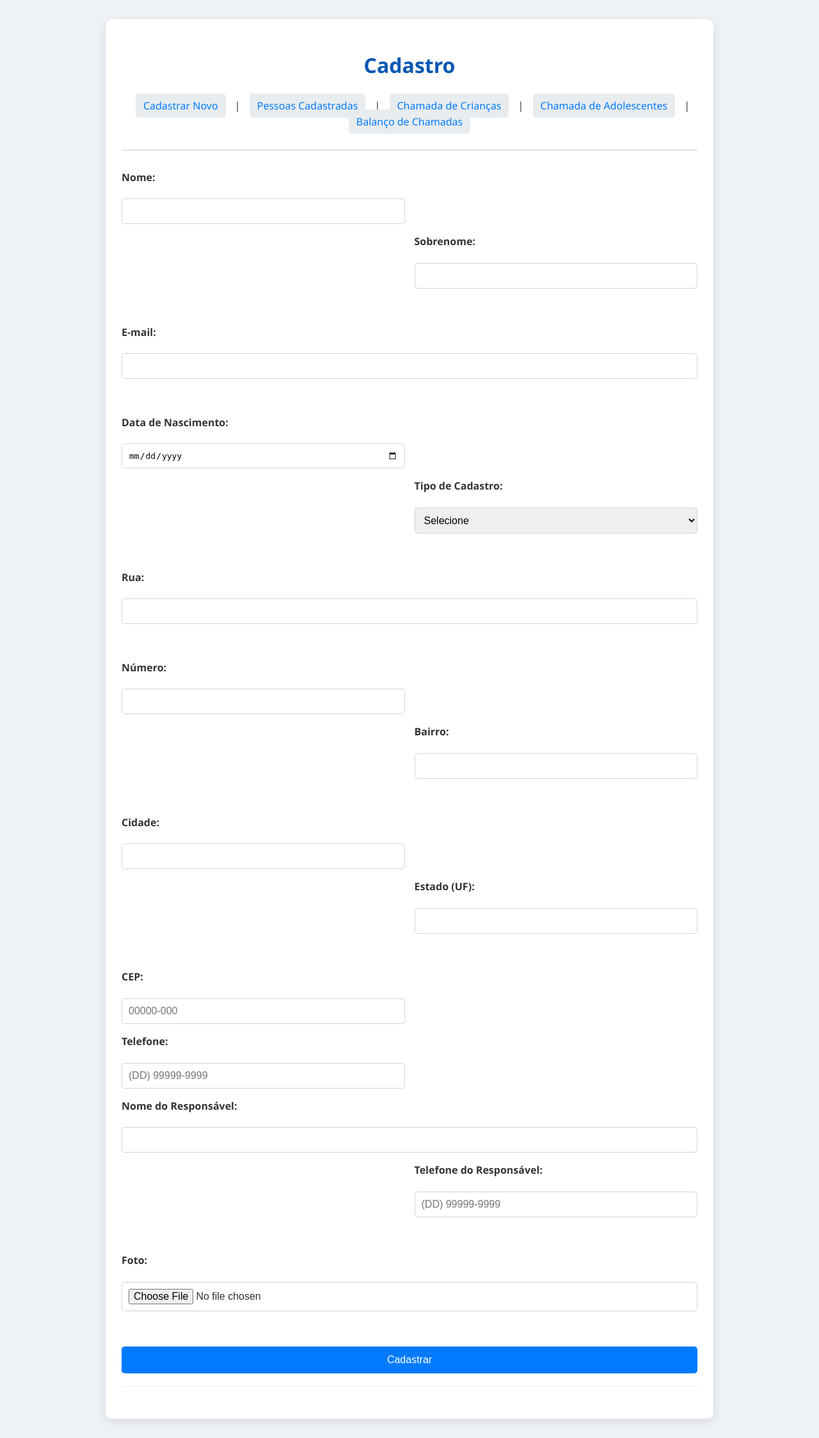
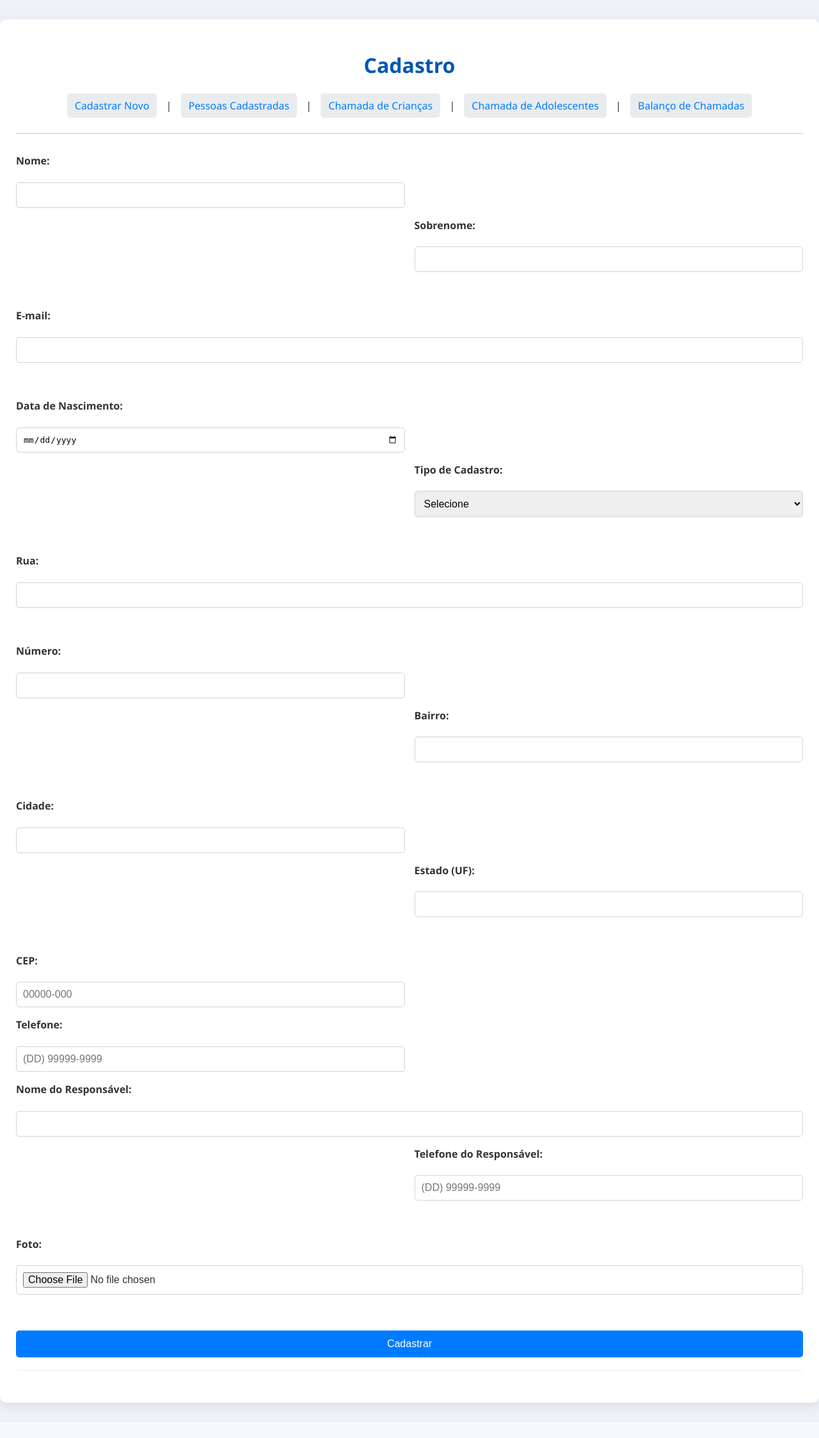
Before and after one commit to CleveOP/sqlite-tools-win-x64-3500100, a Flask app: page /cadastro in a window 1280 px wide. Shown: the whole page at 64% size. After the commit the page ends 2205 px from the top, so only its background shows below. Run offline with Flask 3, Linux system fonts and the light colour scheme.

Commit message:
aumentando o container

```diff
--- a/static/css/style.css
+++ b/static/css/style.css
@@ -8,7 +8,7 @@ body {
 }
 
 .container {
-    max-width: 900px;
+    max-width: 100%;
     margin: 30px auto;
     padding: 25px;
     background-color: #ffffff;
```
